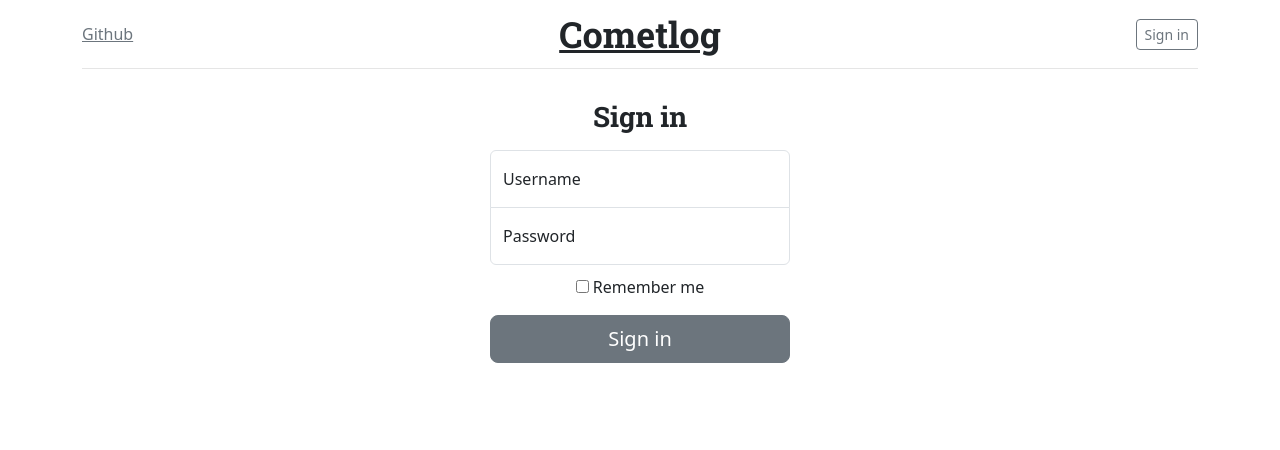
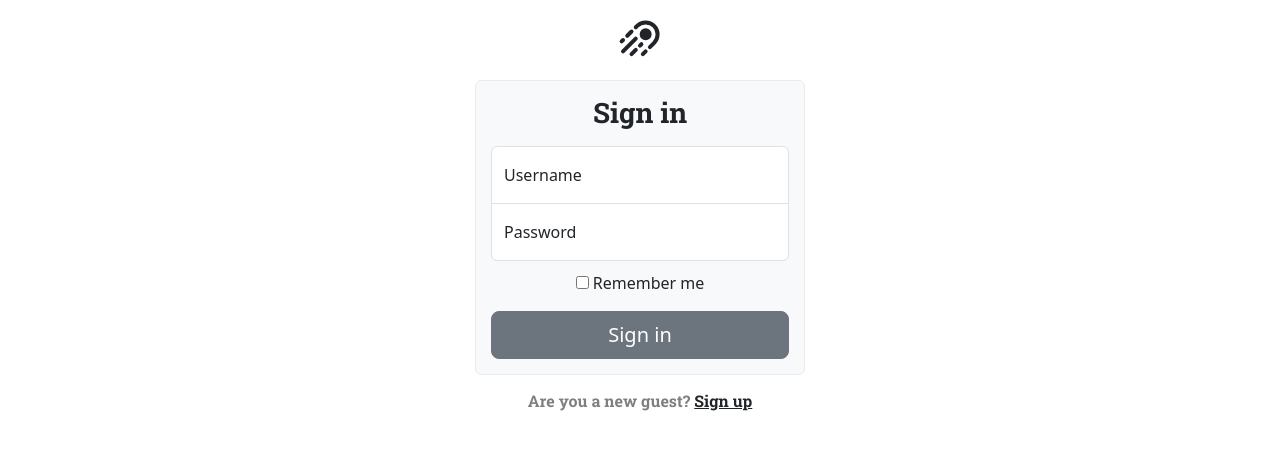
Before and after one commit to uham/cometlog, a Django app: page /account/signin/ in a window 1280 px wide. Shown: the top 450 px of the page. Run offline with Django 4.2, Linux system fonts and the light colour scheme; some libraries are stand-ins or nearby versions.

Commit message:
Developing

```diff
--- a/static/style.css
+++ b/static/style.css
@@ -21,6 +21,9 @@ h1, h2, h3, h4, h5, h6 {
     max-width: 330px;
     padding: 15px;
     margin: auto;
+    border: 1px solid var(--bs-gray-200);
+    border-radius: 6px;
+    background-color: var(--bs-gray-100);
 }
 
 .form-signin .checkbox {
--- a/templates/account/signin.html
+++ b/templates/account/signin.html
@@ -2,12 +2,15 @@
 {% load bootstrap5 %}
 
 {% block content %}
-    {% include '../header.html' %}
     <div class="container my-3 text-center">
-        <main class="form-signin">
+        <a class="text-dark" href="{% url 'blog:main' %}">
+            <svg width="48px" height="48px" viewBox="0 0 24 24" xmlns="http://www.w3.org/2000/svg" fill="none"><path stroke="currentColor" stroke-linecap="round" stroke-linejoin="round" stroke-width="2" d="m9.879 5.636.707-.707a6 6 0 0 1 8.485 8.485l-2.121 2.122M7.757 7.757 5.636 9.88M3.515 12l-.707.707m12.02 4.95-1.414 1.414m-.707-4.95-.707.707M9.879 16.95l-2.122 2.12m2.122-7.778-6.364 6.364"/><circle cx="14.828" cy="9.172" r="2" fill="currentColor" stroke="currentColor" stroke-linecap="round" stroke-linejoin="round" stroke-width="2" transform="rotate(45 14.828 9.172)"/></svg>
+        </a>
+        <main class="form-signin my-3">
+            <h1 class="h3 pb-2 fw-normal">Sign in</h1>
             <form method="post" action="{% url 'account:signin' %}">
                 {% csrf_token %}
-                <h1 class="h3 mb-3 fw-normal">Sign in</h1>
+
                 {% include "form_errors.html" %}
                 <div class="form-floating">
                     <input type="text" name="username" class="form-control" id="floatingInput" placeholder="Username" maxlength="16">
@@ -25,5 +28,7 @@
                 <button class="w-100 btn btn-lg btn-secondary" type="submit">Sign in</button>
             </form>
         </main>
+        <h6 class="text-black-50">Are you a new guest? <a class="text-dark" href="#">Sign up</a></h6>
+
     </div>
 {% endblock%}
--- a/templates/header.html
+++ b/templates/header.html
@@ -1,13 +1,13 @@
 <div class="container">
     <header class="header-blog py-3">
         <div class="row flex-nowrap justify-content-between align-items-center">
-            <div class="col-4">
+            <div class="col-3 pt-1">
                 <a class="link-secondary" href="https://github.com/uham" target="_blank">Github</a>
             </div>
-            <div class="col-4 text-center">
+            <div class="col-6 text-center">
                 <a class="header-blog-logo text-dark" href="{% url 'blog:main' %}">Cometlog</a>
             </div>
-            <div class="col-4 d-flex justify-content-end">
+            <div class="col-3 d-flex justify-content-end align-items-center">
                 <a class="btn btn-sm btn-outline-secondary" href="{% url 'account:signin' %}">Sign in</a>
             </div>
         </div>
```
